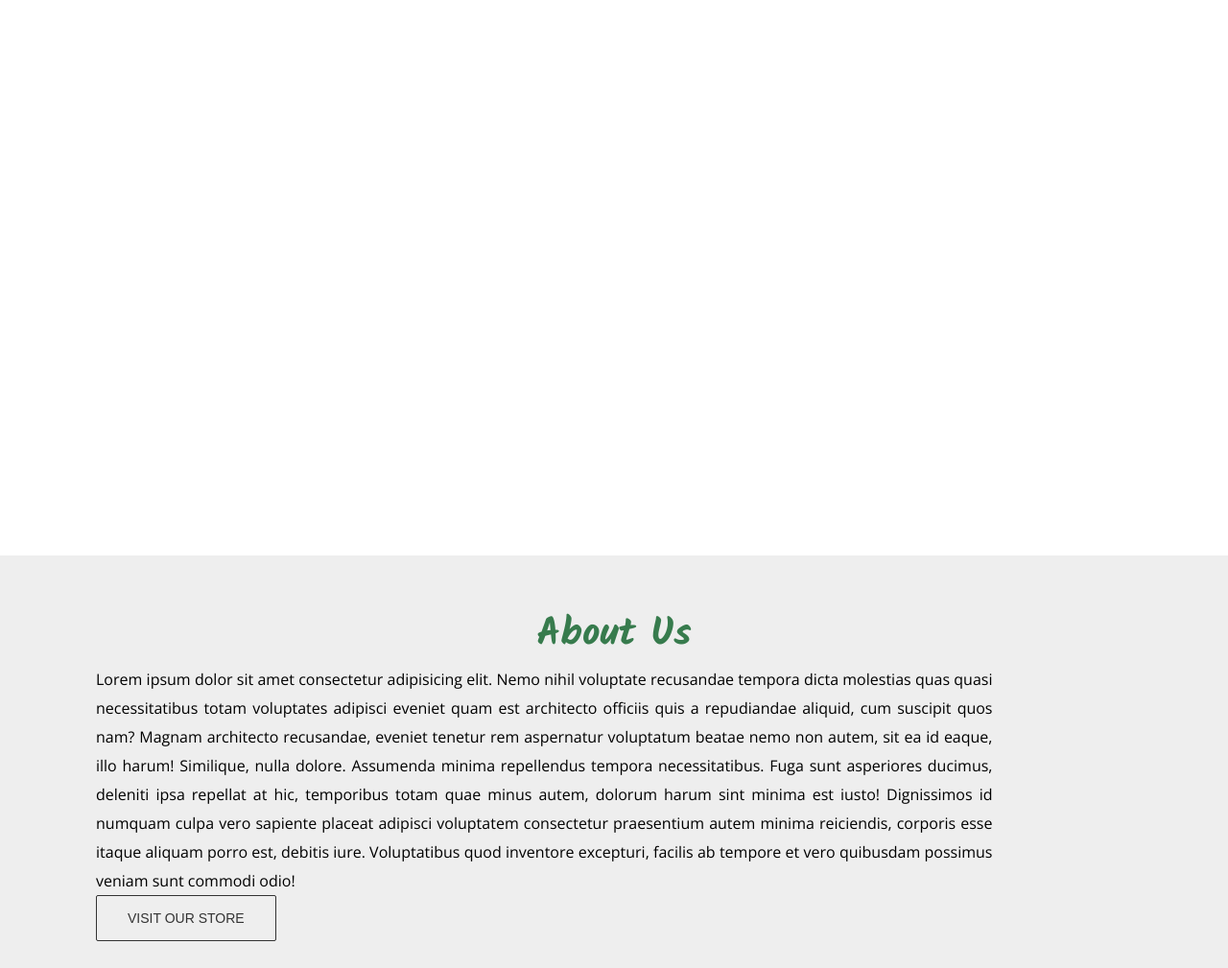
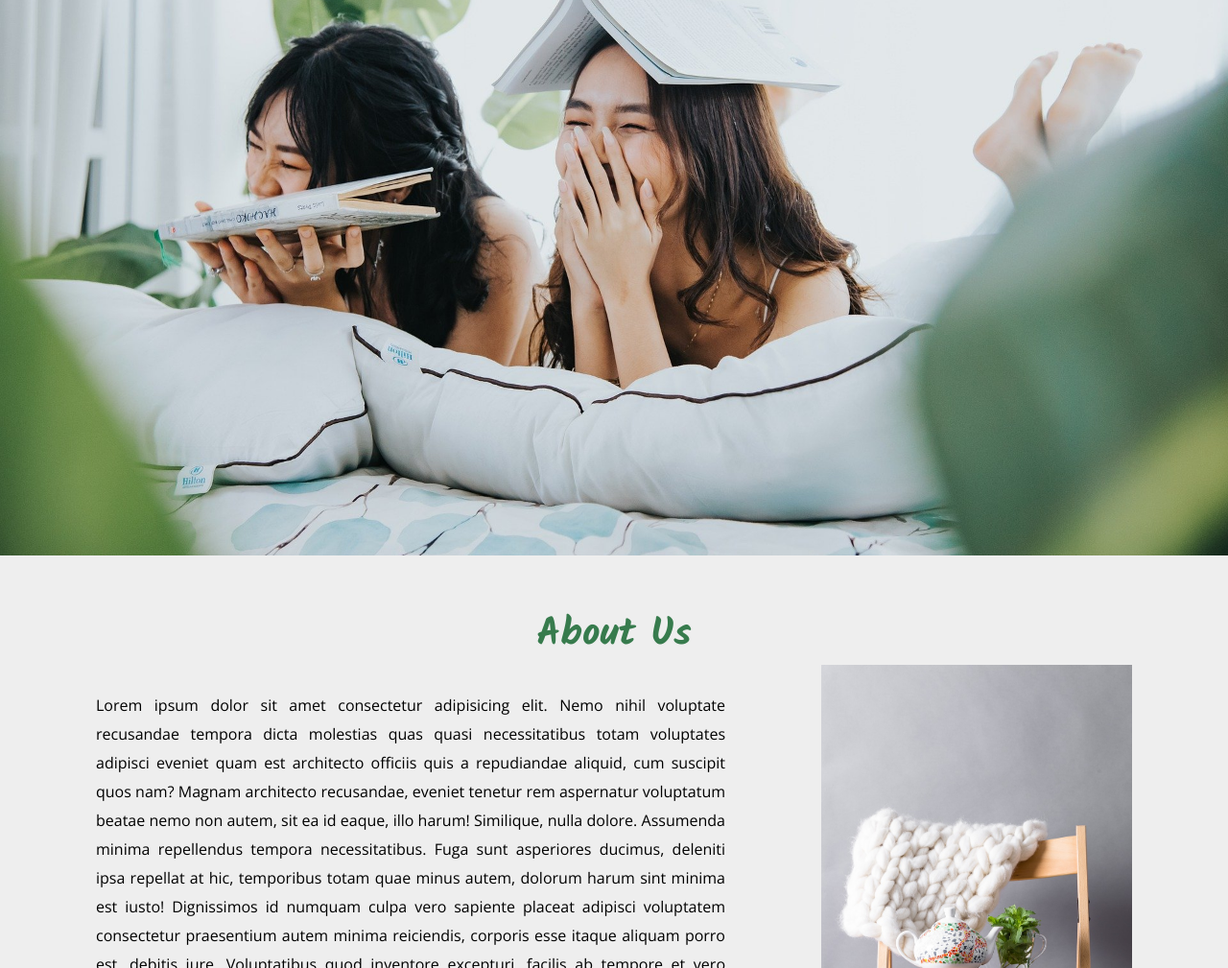
Before and after one commit to marekjanik/healthys, a website: page index.html in a window 1280 px wide. Shown: the part 291-1300 px from the top of the page at 96% size. Drawn offline with nearby package versions, Linux system fonts and the light colour scheme; the site is published under a folder, as on GitHub Pages, so addresses that start at the root find nothing.

Commit message:
Added changes to styles

```diff
--- a/index.html
+++ b/index.html
@@ -78,7 +78,7 @@
             ><button class="about__btn btn-store">Visit Our Store</button></a
           >
         </div>
-        <img src="/images/about.jpg" alt="" class="about__content-img" />
+        <img src="images/about.jpg" alt="" class="about__content-img" />
       </div>
     </section>
     <!-- / about -->
--- a/scss/_home.scss
+++ b/scss/_home.scss
@@ -1,7 +1,7 @@
 .home {
   @include flex(none, center, column);
   height: 100vh;
-  background-image: url(/images/hero.jpg);
+  background-image: url(../images/hero.jpg);
   background-size: cover;
   background-position: center;
   font-family: $main-font;
```
Also changed, not shown: css/main.css, 1 other file.
